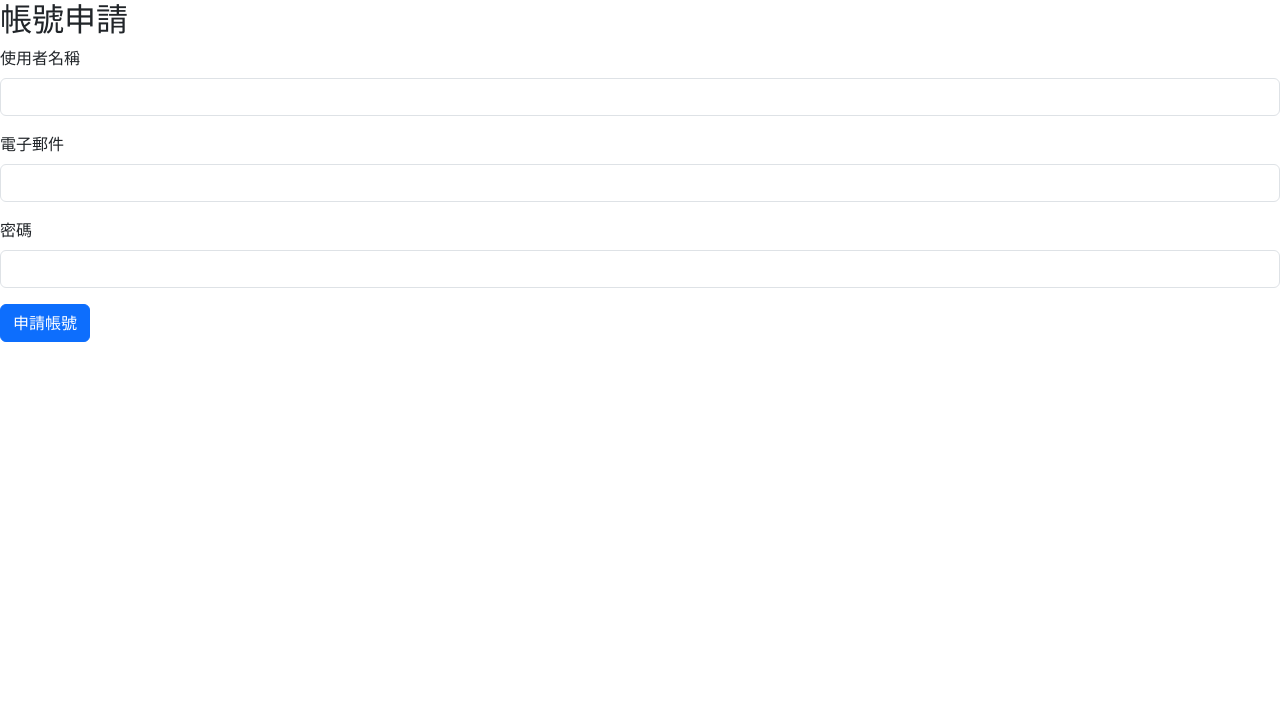
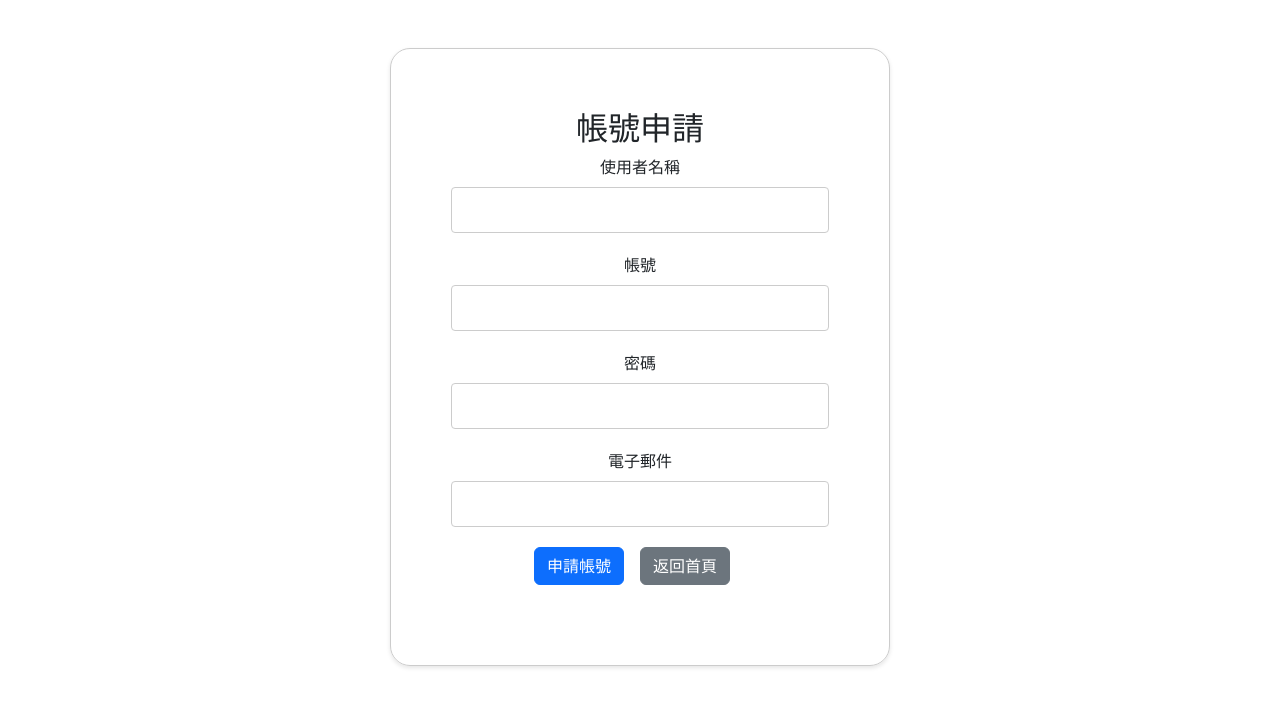
Before and after one commit to Kei0618/community-platform, a Vue app: page /application in a window 1280 px wide. Shown: the top 706 px of the page. Built offline with nearby package versions, Linux system fonts and the light colour scheme; no server answers.

Commit message:
page  revised

```diff
--- a/src/views/Login/application.vue
+++ b/src/views/Login/application.vue
@@ -1,21 +1,30 @@
 <template>
-    <div>
+  <div class="container-md mt-5">
+    <div class="application-form">
       <h2>帳號申請</h2>
       <form @submit.prevent="submitForm">
-        <div class="mb-3">
+        <div class="form-group ">
           <label for="username" class="form-label">使用者名稱</label>
           <input type="text" id="username" v-model="username" class="form-control" required>
         </div>
-        <div class="mb-3">
+        <div class="form-group ">
+          <label for="account" class="form-label">帳號</label>
+          <input type="password" id="account" v-model="password" class="form-control" required>
+        </div>
+        <div class="form-group ">
+          <label for="password" class="form-label">密碼</label>
+          <input type="password" id="password" v-model="password" class="form-control" required>
+        </div>
+        <div class="form-group ">
           <label for="email" class="form-label">電子郵件</label>
           <input type="email" id="email" v-model="email" class="form-control" required>
         </div>
-        <div class="mb-3">
-          <label for="password" class="form-label">密碼</label>
-          <input type="password" id="password" v-model="password" class="form-control" required>
+        <div class="form-group ">
+          <button type="submit" class="btn btn-primary ">申請帳號</button>
+          <router-link class="btn btn-secondary mx-3" to="/">返回首頁</router-link>
         </div>
-        <button type="submit" class="btn btn-primary">申請帳號</button>
       </form>
+    </div>
   </div>
 </template>
 
@@ -41,6 +50,29 @@
   },
 };
 </script>
+
+<style scoped>
+.application-form {
+  max-width: 500px;
+  margin: 0 auto;
+  padding: 60px;
+  text-align: center;
+  border: 1px solid #ccc;
+  border-radius: 20px;
+  box-shadow: 0 2px 4px rgba(0, 0, 0, 0.1);
+}
+
+.form-group {
+  margin-bottom: 20px;
+}
+
+.form-control {
+  width: 100%;
+  padding: 10px;
+  border: 1px solid #ccc;
+  border-radius: 4px;
+}
+</style>
   設定 Vue Router：
   在你的 Vue Router 設定中，將 /signup 路由指向剛剛建立的 Signup.vue 組件。
 
--- a/src/views/Login/index.vue
+++ b/src/views/Login/index.vue
@@ -2,13 +2,14 @@
 import LayoutHeader from '@/views/Layout/component/LayoutHeader.vue';
 </script>
 <template>
-
+  <LayoutHeader />
+  <div class="container-md mt-5">
     <div class="login-page">
       <div class="login-form">
         <h1>登入</h1>
         <form @submit.prevent="login">
           <div class="form-group">
-          <label for="username">用戶名</label>
+            <label for="username">帳號</label>
             <input v-model="username" type="text" id="username" class="form-control">
           </div>
           <div class="form-group">
@@ -27,7 +28,7 @@ import LayoutHeader from '@/views/Layout/component/LayoutHeader.vue';
         <p v-if="error" class="error-message">{{ error }}</p>
       </div>
     </div>
-    <LayoutHeader/>
+  </div>
 </template>
 
 <script>
@@ -54,7 +55,7 @@ import LayoutHeader from '@/views/Layout/component/LayoutHeader.vue';
   padding: 60px;
   text-align: center;
   border: 1px solid #ccc;
-    border-radius: 5px;
+  border-radius: 20px;
   box-shadow: 0 2px 4px rgba(0, 0, 0, 0.1);
 }
 
@@ -77,8 +78,9 @@ import LayoutHeader from '@/views/Layout/component/LayoutHeader.vue';
   border-radius: 4px;
   cursor: pointer;
 }
-  .btn.btn-primary :hover{
-    background-color: #e3e611 ;
+
+.btn.btn-primary :hover {
+  background-color: #e3e611;
   color: #ac0f8f
 }
 
@@ -86,18 +88,19 @@ import LayoutHeader from '@/views/Layout/component/LayoutHeader.vue';
   color: red;
 }
 
-  .application{
+.application {
   margin-top: 5%;
 }
 
 /* 響應視窗*/
-  @media (min-width: 724px) {
-    .login-page{
+/* @media (min-width: 724px) {
+  .login-page {
     min-height: 100vh;
     display: flex;
     align-items: center;
   }
-  }
+} */
+
 /* .login-form {
     min-height: 100vh;
     display: flex;
```
Lines whose indentation alone changed are shown as unchanged.
